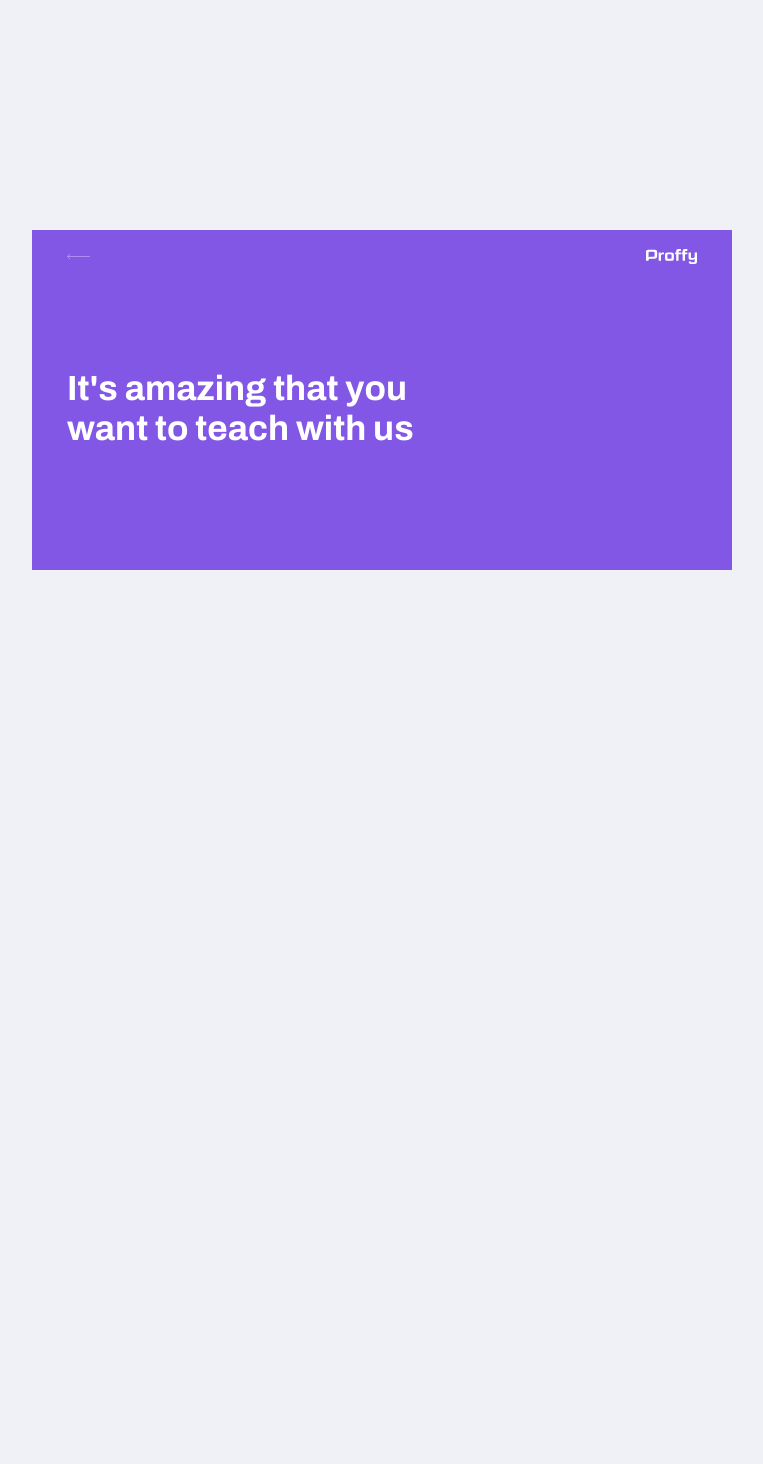
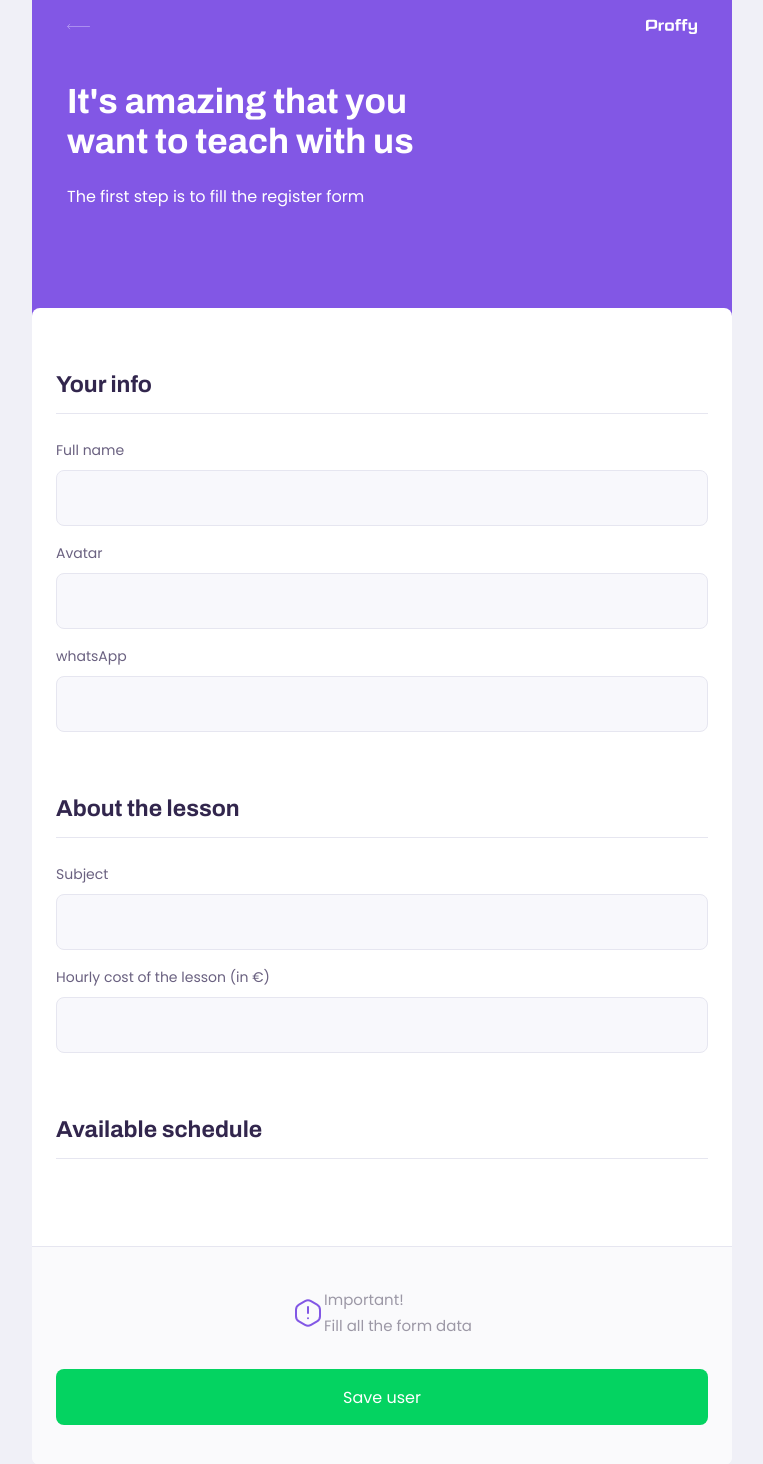
Before and after one commit to MarcoDSilva/Proffy, a React (Create React App) app in the folder frontend/: page /teaching in a window 1280 px wide. Shown: the whole page, without its empty margins (258-1021 px from the left). Before the commit the page ends 800 px from the top, so only its background shows below. Built offline with nearby package versions, Linux system fonts and the light colour scheme; the HTML template or start-up script is replaced by a standard one.

Commit message:
new component and some refactor on the front ned

```diff
--- /dev/null
+++ b/frontend/src/components/Input/Input.tsx
@@ -0,0 +1,18 @@
+import React, { InputHTMLAttributes } from "react";
+import "./input.css";
+
+interface InputProps extends InputHTMLAttributes<HTMLInputElement>{
+	name: string,
+	label: string
+}
+
+const Input:React.FunctionComponent<InputProps> = ({name,label, ...rest}) => {
+  return (
+    <div className="input-block">
+      <label htmlFor={name}>{label}</label>
+      <input type="text" id={name} {...rest} />
+    </div>
+  );
+};
+
+export default Input;
--- /dev/null
+++ b/frontend/src/components/Input/input.css
@@ -0,0 +1,36 @@
+
+.input-block {
+    position: relative;
+}
+
+/* the blocks after the first one have some extra margin*/
+.input-block + .input-block{
+    margin-top:1.4rem;
+}
+
+.input-block label{
+    font-size: 1.4rem;
+}
+
+.input-block input{
+    width:100%;
+    height: 5.6rem;
+    margin-top: 0.8rem;
+    border-radius: 0.8rem;
+    background: var(--color-input-background);
+    border: 1px solid var(--color-line-in-white);
+    outline: 0;
+    padding: 0 1.6rem;
+    font: 1.6rem Archivo;
+}
+
+.input-block:focus-within::after {
+    width: calc(100% - 3.2rem);
+    height: 2px;
+    content: '';
+    background: var(--color-primary-light);
+    position: absolute;
+    left: 1.5rem;
+    right:1.5rem;
+    bottom:0;
+}
--- a/frontend/src/components/PageHeader/PageHeader.tsx
+++ b/frontend/src/components/PageHeader/PageHeader.tsx
@@ -5,10 +5,11 @@ import backIcon from '../../assets/images/icons/back.svg'
 import './header.css'
 
 interface PageHeaderProps {
-    title?: string,
+    title: string,
+    description?: string,
 }
 
-const PageHeader:React.FunctionComponent<PageHeaderProps> = ({title, children}) => {
+const PageHeader:React.FunctionComponent<PageHeaderProps> = ({title, description, children}) => {
   return (
     <header className="page-header">
       <div className="top-bar-container">
@@ -22,7 +23,9 @@ const PageHeader:React.FunctionComponent<PageHeaderProps> = ({title, children})
 
       <div className="header-content">
         <strong>{title}</strong>
-        {children}
+         {description && <p>{description}</p>}
+
+          {children}
       </div>
 
     </header>
--- a/frontend/src/components/PageHeader/header.css
+++ b/frontend/src/components/PageHeader/header.css
@@ -41,6 +41,14 @@
     color: var(--color-title-in-primary);
 }
 
+.page-header .header-content p {
+    max-width: 30rem;
+    line-height: 2.6rem;
+    font-size:1.6rem;
+    margin-top:2.3rem;
+    color: var(--color-title-in-primary);
+}
+
 @media(min-width:700px) {
     .page-header {
         height:340px;
--- /dev/null
+++ b/frontend/src/pages/teacherForm/teacherForm.css
@@ -0,0 +1,76 @@
+#page-teacher-form {
+    width: 100vw;
+    height:100vh;
+}
+
+#page-teacher-form .page-header .header-content {
+    margin-bottom: 6.4rem;
+}
+
+#page-teacher-form main{
+    background-color: var(--color-box-base);
+    width:100%;
+    max-width:74rem;
+    border-radius: 0.8rem;
+    margin: -3.2rem auto 3.2rem;
+    padding-top: 6.4rem;
+    overflow:hidden;
+}
+
+#page-teacher-form main fieldset{
+    border: 0;
+    padding: 0 2.4rem;
+}
+
+#page-teacher-form main fieldset + fieldset{
+    margin-top:6.4rem;
+}
+
+#page-teacher-form main fieldset legend{
+    font: 700 2.3rem Archivo;
+    color: var(--color-text-title);
+    margin-bottom: 2.3rem;
+    display:flex;
+    align-items: center;
+    justify-content: space-between;
+    width: 100%;
+    padding-bottom: 1.6rem;
+    border-bottom: 1px solid var(--color-line-in-white);
+}
+
+#page-teacher-form main footer{
+    padding: 4rem 2.4rem;
+    background: var(--color-box-footer);
+    border-top: 1px solid var(--color-line-in-white);
+    margin-top: 6.4rem;
+}
+
+#page-teacher-form main footer p{
+    display:flex;
+    align-items: center;
+    justify-content: center;
+    font-size:1.5rem;
+    line-height: 2.6rem;
+    color: var(--color-text-complement);
+}
+
+#page-teacher-form main footer button{
+    width:100%;
+    height:5.6rem;
+    background-color: var(--color-secondary);
+    color: var(--color-button-text);
+    border:0;
+    border-radius:0.8rem;
+    display: flex;
+    justify-content: center;
+    align-items: center;
+    cursor: pointer;
+    text-decoration: none;
+    transition: background-color 0.2s;
+    margin-top: 3rem;
+
+}
+
+#page-teacher-form main footer button:hover{
+    background-color: var(--color-secondary-dark);
+}
--- a/frontend/src/pages/teacherForm/teacherForm.tsx
+++ b/frontend/src/pages/teacherForm/teacherForm.tsx
@@ -1,12 +1,47 @@
 import React from "react";
 import PageHeader from "../../components/PageHeader/PageHeader";
+import "./teacherForm.css";
+import Input from "../../components/Input/Input";
+import warnIco from '../../assets/images/icons/warning.svg'
 
 const TeacherForm = () => {
   return (
     <div id="page-teacher-form" className="container">
       <PageHeader
         title="It's amazing that you want to teach with us"
-    />
+        description="The first step is to fill the register form"
+      />
+
+      <main>
+        {/* since it's a 'big' form, field set tag is used for a better accesibility*/}
+        <fieldset>
+          <legend>Your info</legend>
+          <Input name="name" label="Full name" />
+          <Input name="avatar" label="Avatar" />
+          <Input name="whatsapp" label="whatsApp" />
+        </fieldset>
+
+        <fieldset>
+          <legend>About the lesson</legend>
+          <Input name="subject" label="Subject" />
+          <Input name="avatar" label="Hourly cost of the lesson (in €)" />
+        </fieldset>
+
+        <fieldset>
+          <legend>Available schedule</legend>
+        </fieldset>
+
+        <footer>
+          <p>
+            <img src={warnIco} alt="" />
+            Important! <br />
+            Fill all the form data
+          </p>
+          <button type="button">
+            Save user
+          </button>
+        </footer>
+      </main>
     </div>
   );
 };
--- a/frontend/src/pages/teacherList/teacherList.css
+++ b/frontend/src/pages/teacherList/teacherList.css
@@ -9,42 +9,6 @@
 
 #search-teachers label{
     color: var(--color-text-in-primary);
-}
-
-#search-teachers .input-block {
-    position: relative;
-}
-
-/* the blocks after the first one have some extra margin*/
-#search-teachers .input-block + .input-block{
-    margin-top:1.4rem;
-}
-
-#search-teachers .input-block label{
-    font-size: 1.4rem;
-}
-
-#search-teachers .input-block input{
-    width:100%;
-    height: 5.6rem;
-    margin-top: 0.8rem;
-    border-radius: 0.8rem;
-    background: var(--color-input-background);
-    border: 1px solid var(--color-line-in-white);
-    outline: 0;
-    padding: 0 1.6rem;
-    font: 1.6rem Archivo;
-}
-
-#search-teachers .input-block:focus-within::after {
-    width: calc(100% - 3.2rem);
-    height: 2px;
-    content: '';
-    background: var(--color-primary-light);
-    position: absolute;
-    left: 1.5rem;
-    right:1.5rem;
-    bottom:0;
 }
 
 #page-teacher-list main{
--- a/frontend/src/pages/teacherList/teacherList.tsx
+++ b/frontend/src/pages/teacherList/teacherList.tsx
@@ -2,6 +2,7 @@ import React from "react";
 import "./teacherList.css";
 import PageHeader from "../../components/PageHeader/PageHeader";
 import TeacherItem from "../../components/TeacherItem/TeacherItem";
+import Input from "../../components/Input/Input";
 
 
 const TeacherList = () => {
@@ -9,20 +10,11 @@ const TeacherList = () => {
     <div id="page-teacher-list" className="container">
       <PageHeader title="These are the available proffies">
         <form id="search-teachers">
-          <div className="input-block">
-            <label htmlFor="subject">Subject</label>
-            <input type="text" id="subject" />
-          </div>
 
-          <div className="input-block">
-            <label htmlFor="week_day">day of the week</label>
-            <input type="text" id="week_day"/>
-          </div>
+        <Input name="subject" label="Subject" />
+        <Input name="week_day" label="Day of the week" />
+        <Input name="time" label="Hour" />
 
-          <div className="input-block">
-            <label htmlFor="time">Hour</label>
-            <input type="text" id="time" />
-          </div>
         </form>
       </PageHeader>
 
```
